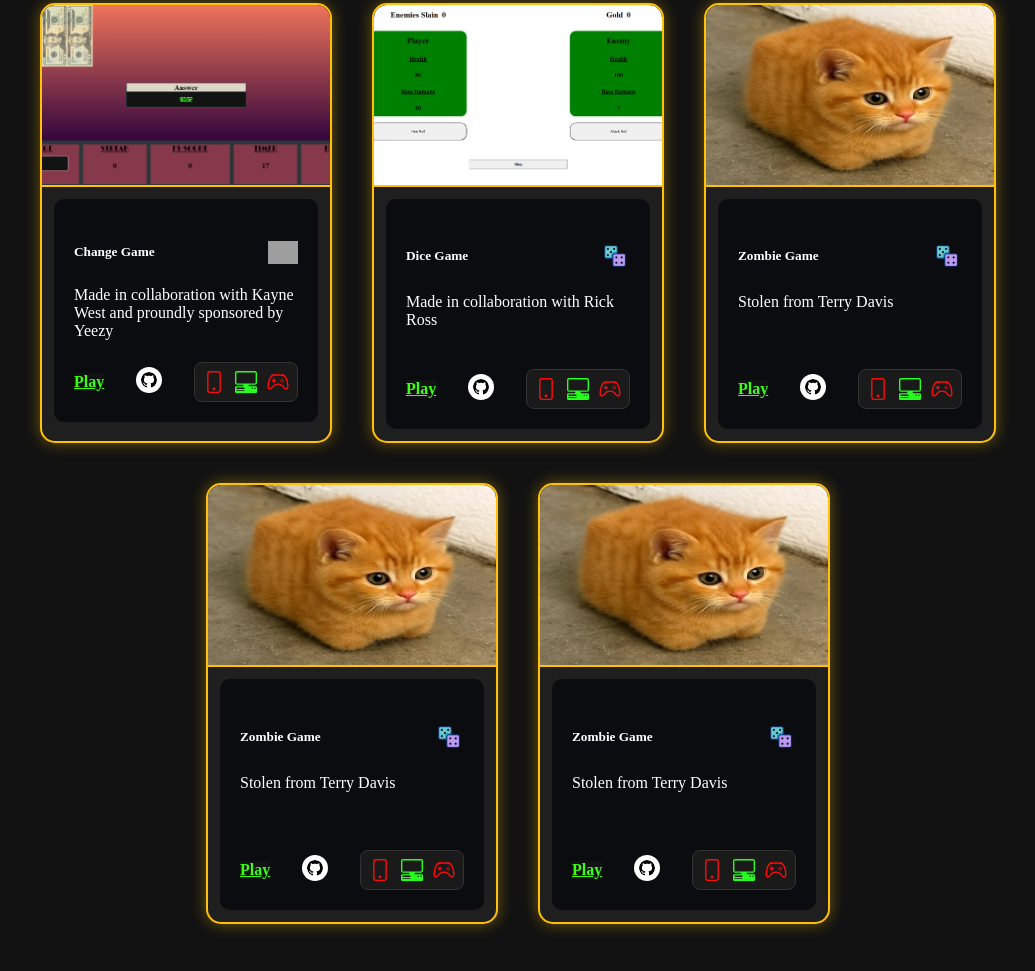
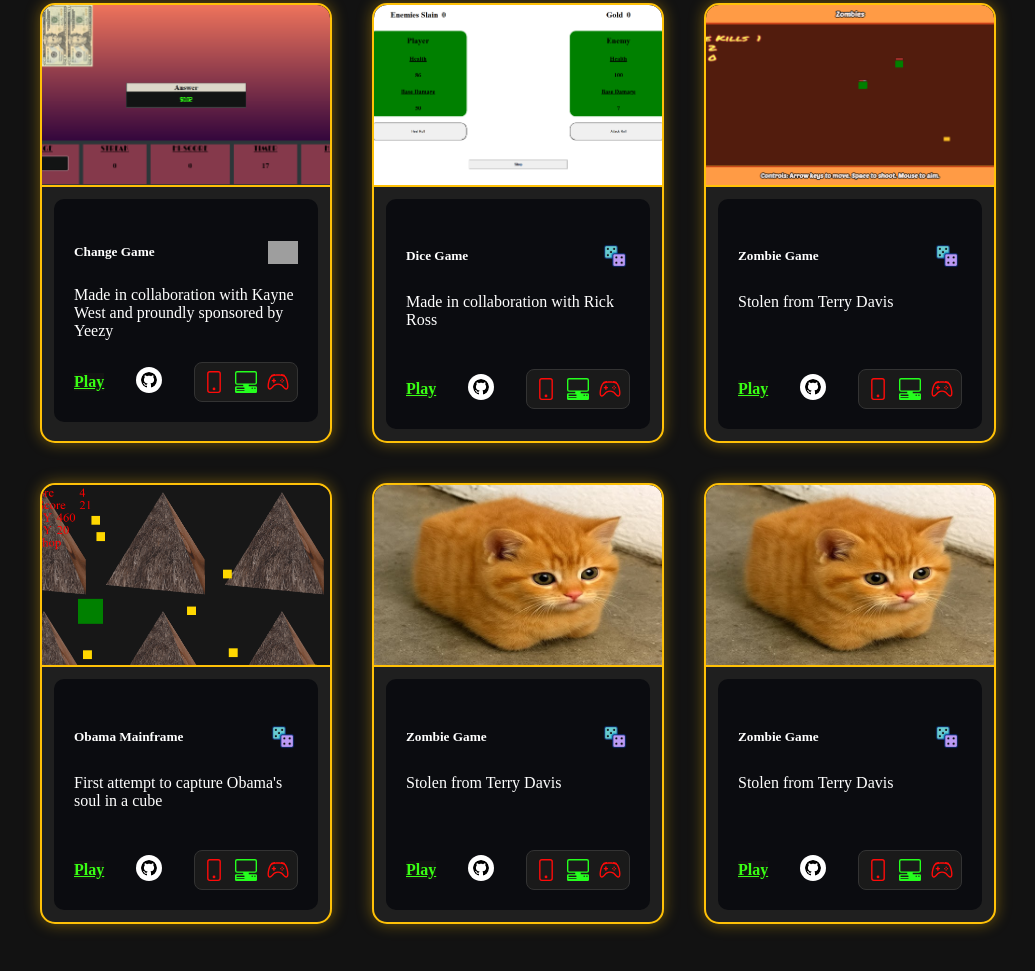
Before and after one commit to BreakDancingGorilla/portfolioWebsite, a plain HTML site: page index.html in a window 1280 px wide. Shown: the part 297-1268 px from the top of the page, without its empty margins (122-1157 px from the left). Drawn offline with Linux system fonts and the light colour scheme; grey boxes are pictures that could not be loaded.

Commit message:
chaning the card images to gifs

```diff
--- a/index.html
+++ b/index.html
@@ -43,7 +43,7 @@
         <div class="playBox">
           <a href="https://breakdancinggorilla.github.io/changeGame/" class="btn btn-primary" target="_blank"
             rel="noopener noreferrer">Play</a>
-             <a href="https://github.com/BreakDancingGorilla" target="_blank"><img class="socialLink" src="./github.svg" alt="pc"></a>
+             <a href="https://github.com/BreakDancingGorilla/changeGame" target="_blank"><img class="socialLink" src="./github.svg" alt="pc"></a>
           <div class="supportDevices">
             <img class="neon-red-icon" src="./phone.svg" alt="phone">
             <img class="neon-green-icon" src="./pc.svg" alt="pc">
@@ -62,7 +62,7 @@
         <div class="playBox">
           <a href="https://breakdancinggorilla.github.io/diceGame/" class="btn btn-primary" target="_blank"
             rel="noopener noreferrer">Play</a>
-             <a href="https://github.com/BreakDancingGorilla" target="_blank"><img class="socialLink" src="./github.svg" alt="pc"></a>
+             <a href="https://github.com/BreakDancingGorilla/diceGame" target="_blank"><img class="socialLink" src="./github.svg" alt="pc"></a>
           <div class="supportDevices">
             <img class="neon-red-icon" src="./phone.svg" alt="phone">
             <img class="neon-green-icon" src="./pc.svg" alt="pc">
@@ -73,14 +73,32 @@
     </div>
 
     <div class="gray card shadow-lg p-0 m-3 rounded border border-warning" style="width: 18rem;">
-      <img src="./cat.jpg" class="card-img-top" alt="Dice Game">
+      <img src="./zombie.png" class="card-img-top" alt="Dice Game">
       <div class="card-body">
         <h5 class="card-title">Zombie Game <img src="./output-onlinegiftools.gif" class="title-gif"></h5>
         <p class="card-text">Stolen from Terry Davis</p>
         <div class="playBox">
           <a href="https://breakdancinggorilla.github.io/zombies/" class="btn btn-primary" target="_blank"
             rel="noopener noreferrer">Play</a>
-             <a href="https://github.com/BreakDancingGorilla" target="_blank"><img class="socialLink" src="./github.svg" alt="pc"></a>
+             <a href="https://github.com/BreakDancingGorilla/zombies" target="_blank"><img class="socialLink" src="./github.svg" alt="pc"></a>
+          <div class="supportDevices">
+            <img class="neon-red-icon" src="./phone.svg" alt="phone">
+            <img class="neon-green-icon" src="./pc.svg" alt="pc">
+            <img class="neon-red-icon" src="./controller.svg" alt="controller">
+          </div>
+        </div>
+      </div>
+    </div>
+
+    <div class="gray card shadow-lg p-0 m-3 rounded border border-warning" style="width: 18rem;">
+      <img src="./obama.png" class="card-img-top" alt="Dice Game">
+      <div class="card-body">
+        <h5 class="card-title">Obama Mainframe<img src="./output-onlinegiftools.gif" class="title-gif"></h5>
+        <p class="card-text">First attempt to capture Obama's soul in a cube</p>
+        <div class="playBox">
+          <a href="https://breakdancinggorilla.github.io/obama/" class="btn btn-primary" target="_blank"
+            rel="noopener noreferrer">Play</a>
+             <a href="https://github.com/BreakDancingGorilla/obama" target="_blank"><img class="socialLink" src="./github.svg" alt="pc"></a>
           <div class="supportDevices">
             <img class="neon-red-icon" src="./phone.svg" alt="phone">
             <img class="neon-green-icon" src="./pc.svg" alt="pc">
@@ -127,7 +145,6 @@
     </div>
 
 
-
   </div>
 
   <!-- Scripts -->
```
